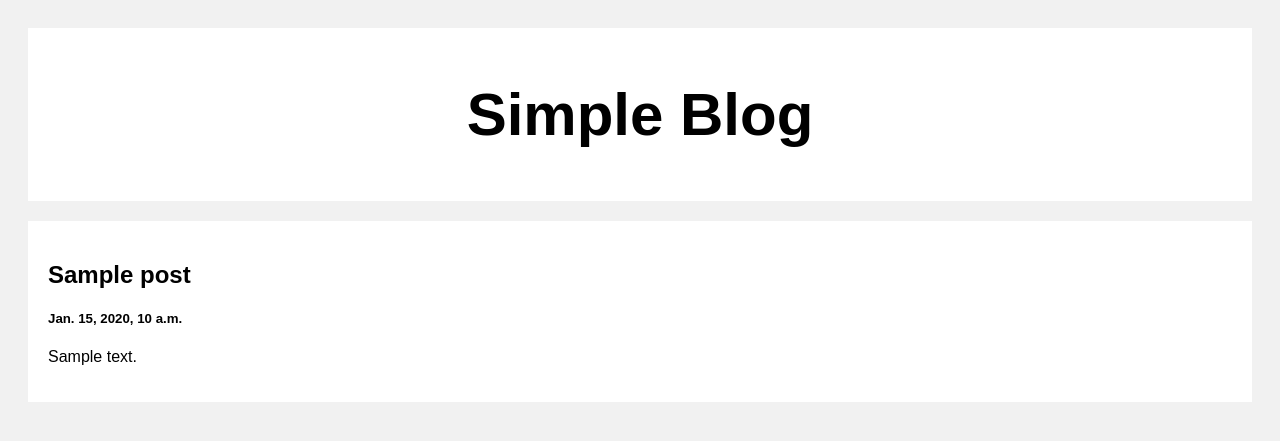
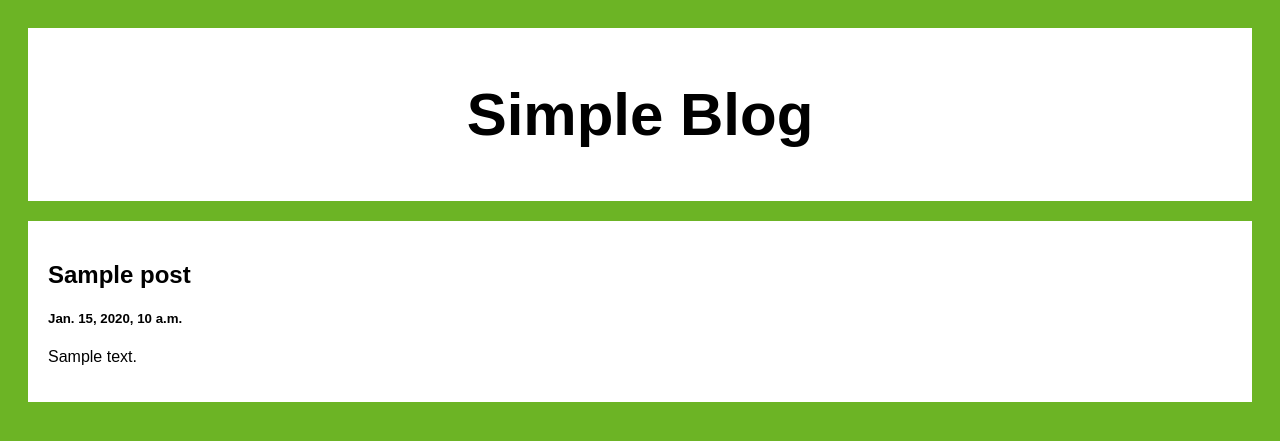
Before and after one commit to dawmro/blog-django, a Django app: page / in a window 1280 px wide. Shown: the top 441 px of the page. Run offline with Django 4.2, Linux system fonts and the light colour scheme; tables that the repository leaves empty hold one stand-in row (values such as "Sample post").

Commit message:
add screenshot

```diff
--- a/blog/static/style.css
+++ b/blog/static/style.css
@@ -5,7 +5,7 @@
   body {
     font-family: Arial;
     padding: 20px;
-    background: #f1f1f1;
+    background: #6cb425;
   }
 
   .header {
```
Also changed, not shown: image/main-page.PNG (added).
